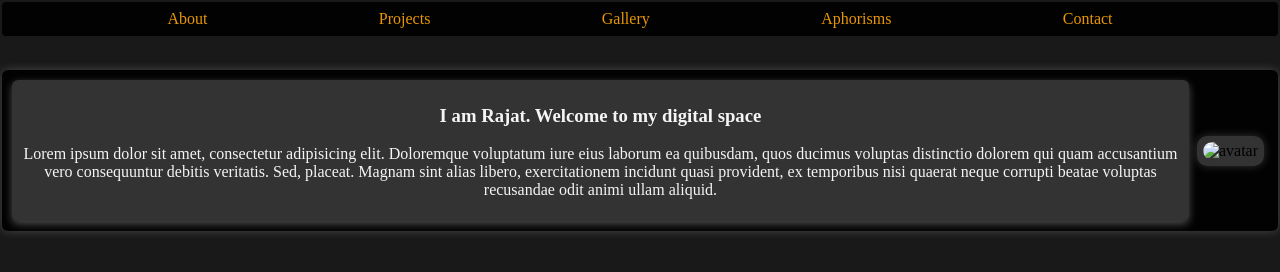
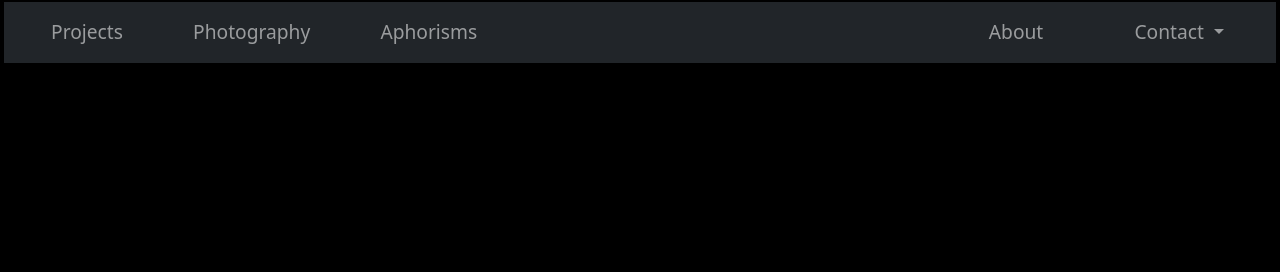
Before and after one commit to n7-sehgalr/portfolio, a plain HTML site: page index.html in a window 1280 px wide. Drawn offline with nearby package versions, Linux system fonts and the light colour scheme.

Commit message:
Create Navbar

```diff
--- a/css/styles.css
+++ b/css/styles.css
@@ -1,112 +1,45 @@
 body {
+    background: rgb(0,0,0);
     text-align: center;
     margin: auto;
-    max-width: 95%;
     top: 2px;
     left: 0px;
     right: 0px;
     padding: 2px;
     margin: 0px 2px;
 }
-
-li {
-    list-style-type: none;
+nav {
+    font-size: 1.2rem;
 }
 
-a {
-    color: whitesmoke;
-    text-decoration: none;
+nav li{
+    margin: 0 5%;
+    padding: 0 0.5rem;
+}
+.contact-menu{
+    margin-left: auto;
+    margin-right: 2%;
+}
+.contact-menu li{
+    margin-left:auto;
+    margin-right: 3rem;
+    padding: 0 5%;
 }
 
-div {
-    border-radius: 6px;
-    background-color: rgba(0, 0, 0, 0.9);
-    box-shadow: 0px 3px 8px rgba(255, 255, 255, 0.3);
-    padding: 6px;
-    margin: 6px;
+.dropdown-menu li{
+    padding: 0;
+    text-align: center;
+    margin: auto;
+    justify-content: space-around;
 }
 
-#navbar {
-    position: fixed;
-    top: 2px;
-    left: 0px;
-    right: 0px;
-    padding: 2px;
-    margin: 0px 2px;
-    opacity: 0.9;
-    border-radius: 4px;
-    background-color: black;
-    z-index: 1;
-
+.dropdown-item {
+    display: flex;
+    justify-content: space-evenly;
+    align-items: center;
+    margin: auto;
+    padding: 0.25rem 0.1rem;
 }
-
-#navbar ul {
-    margin: auto;
-    padding: 2px 4px;
-    display: flex;
-    flex-direction: row;
-    justify-content: space-evenly;
-}
-
-#navbar li {
-    padding: 4px 6px;
-}
-
-#navbar a {
-    color: orange;
-    padding: 4px 6px;
-    border-radius: 4px;
-}
-
-#navbar a:hover {
-    color: whitesmoke;
-    background-color: darkgreen;
-}
-
-.background{
-    position: absolute;
-    top: 0;
-    bottom: 0;
-    left: 0;
-    right: 0;
-    border-radius: 0;
-    margin: 0;
-}
-.intro-strip {
-    position:absolute;
-    display: flex;
-    top: 70px;
-    left: 0px;
-    right: 0px;
-    margin: 0px 2px;
-    padding: 8px;
-    flex-direction: row;
-    justify-content: space-between;
-    align-items: center;
-    box-shadow: 0px 0px 10px rgba(255, 255, 255, 0.2);
-}
-
-.about-me {
-    color: whitesmoke;
-    width: 70%;
-    background: rgba(100,100,100,0.5);
-    margin: 2px;
-    flex-grow: 3;
-}
-
-.avatar {
-    max-width: 20%;
-    padding: 6px;
-    border-radius: 10px;
-    background: rgba(100,100,100,0.5);
-    box-shadow: 0px 0px 10px rgba(255, 255, 255, 0.2);
-}
-.avatar img{
-    width: 100%;
-    height: auto;
-    border-radius: 10px;
-}
-
 /*
 media queries
 hemispheres
--- a/index.html
+++ b/index.html
@@ -1,38 +1,58 @@
-<!DOCTYPE html>
+<!doctype html>
 <html lang="en">
-    <link rel="stylesheet" href="./css/styles.css">
+  <head>
+    <!-- Required meta tags -->
+    <meta charset="utf-8">
+    <meta name="viewport" content="width=device-width, initial-scale=1">
 
-    <head>
-        <title>Rajat-Sehgal-Portfolio</title>
-    </head>
-    <body>
-        <header>
-            <nav id="navbar">
-                <ul>
-                    <li><a href="#about">About</a></li>
-                    <li><a href="#projects">Projects</a></li>
-                    <li><a href="#gallery">Gallery</a></li>
-                    <li><a href="aphorisms">Aphorisms</a></li>
-                    <li><a href="#contact-us">Contact</a></li>
-                </ul>
-            </nav>
-        </header>
-        <div class="background">
-            <div class="intro-strip">
+    <!-- Bootstrap CSS -->
+    <link href="https://cdn.jsdelivr.net/npm/bootstrap@5.1.3/dist/css/bootstrap.min.css" rel="stylesheet" integrity="sha384-1BmE4kWBq78iYhFldvKuhfTAU6auU8tT94WrHftjDbrCEXSU1oBoqyl2QvZ6jIW3" crossorigin="anonymous">
+    <link href="css/styles.css" rel="stylesheet">
+    <title>Rajat Sehgal Portfolio</title>
+  </head>
+  <body>
 
-                <div class="about-me">
-                    <h3>I am Rajat. Welcome to my digital space</h3>
-                    <p>
-                        Lorem ipsum dolor sit amet, consectetur adipisicing elit. Doloremque voluptatum iure eius laborum ea quibusdam, quos ducimus voluptas distinctio dolorem qui quam accusantium vero consequuntur debitis veritatis. Sed, placeat. Magnam sint alias libero, exercitationem incidunt quasi provident, ex temporibus nisi quaerat neque corrupti beatae voluptas recusandae odit animi ullam aliquid.
-                    </p>
-                </div>
+    <nav class="navbar navbar-expand-lg navbar-dark bg-dark">
+        <div class="container-fluid">
+            <button class="navbar-toggler" type="button" data-bs-toggle="collapse" data-bs-target="#navbarNavDropdown" aria-controls="navbarNavDropdown" aria-expanded="false" aria-label="Toggle navigation">
+                <span class="navbar-toggler-icon"></span>
+            </button>
+          <div class="collapse navbar-collapse" id="navbarNavDropdown">
+            <ul class="navbar-nav">
+              <li class="nav-item">
+                <a class="nav-link" href="#">Projects</a>
+              </li>
+              <li class="nav-item">
+                <a class="nav-link" href="#">Photography</a>
+              </li>
+              <li class="nav-item">
+                <a class="nav-link" href="#">Aphorisms</a>
+              </li>
 
-                <div class="avatar">
-                    <img alt="avatar" src="./assets/images/avatar.jpg">
-                </div>
+            </ul>
+            <div class="contact-menu">
+                <ul class="navbar-nav">
+                    <li class="nav-item">
+                      <a class="nav-link  aria-current="page" href="#">About</a>
+                    </li>
+                    <li class="nav-item dropdown ">
+                      <a class="nav-link dropdown-toggle" href="#" id="navbarDropdownMenuLink" role="button" data-bs-toggle="dropdown" aria-expanded="false">
+                        Contact
+                      </a>
+                      <ul class="dropdown-menu" aria-labelledby="navbarDropdownMenuLink">
+                        <li><a class="dropdown-item" href="#"><img alt="email icon" src="./assets/images/icons/email.png"><span>Email</span></a></li>
+                        <li><a class="dropdown-item" href="#"><img alt="linkedin icon" src="./assets/images/icons/linkedin.png"><span>LinkedIn</span></a></li>
+                        <li><a class="dropdown-item" href="#"><img alt="github icon" src="./assets/images/icons/github.png"><span>GitHub</span></a></li>
+                      </ul>
+                    </li>
 
+                  </ul>
             </div>
+          </div>
         </div>
+      </nav>
 
+    <script src="https://cdn.jsdelivr.net/npm/bootstrap@5.1.3/dist/js/bootstrap.bundle.min.js" integrity="sha384-ka7Sk0Gln4gmtz2MlQnikT1wXgYsOg+OMhuP+IlRH9sENBO0LRn5q+8nbTov4+1p" crossorigin="anonymous"></script>
 
+  </body>
 </html>
```
Also changed, not shown: notes.txt (added).
